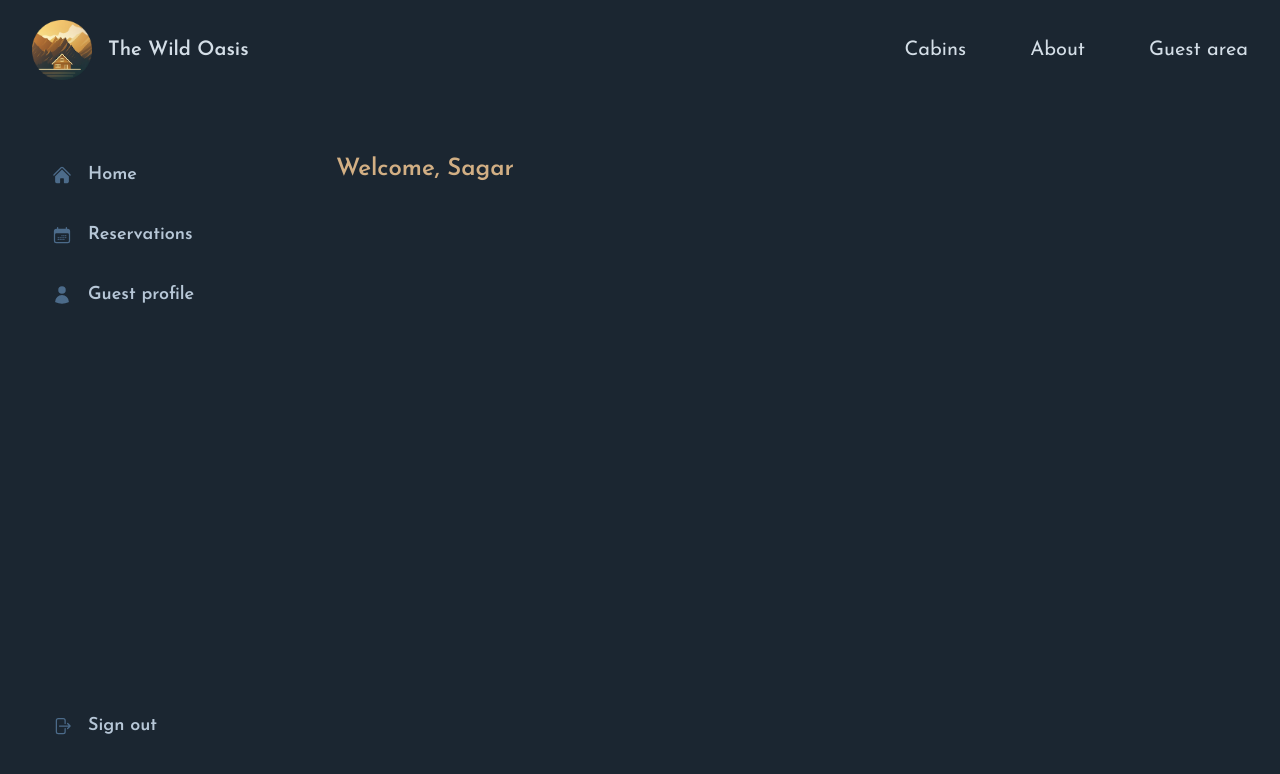
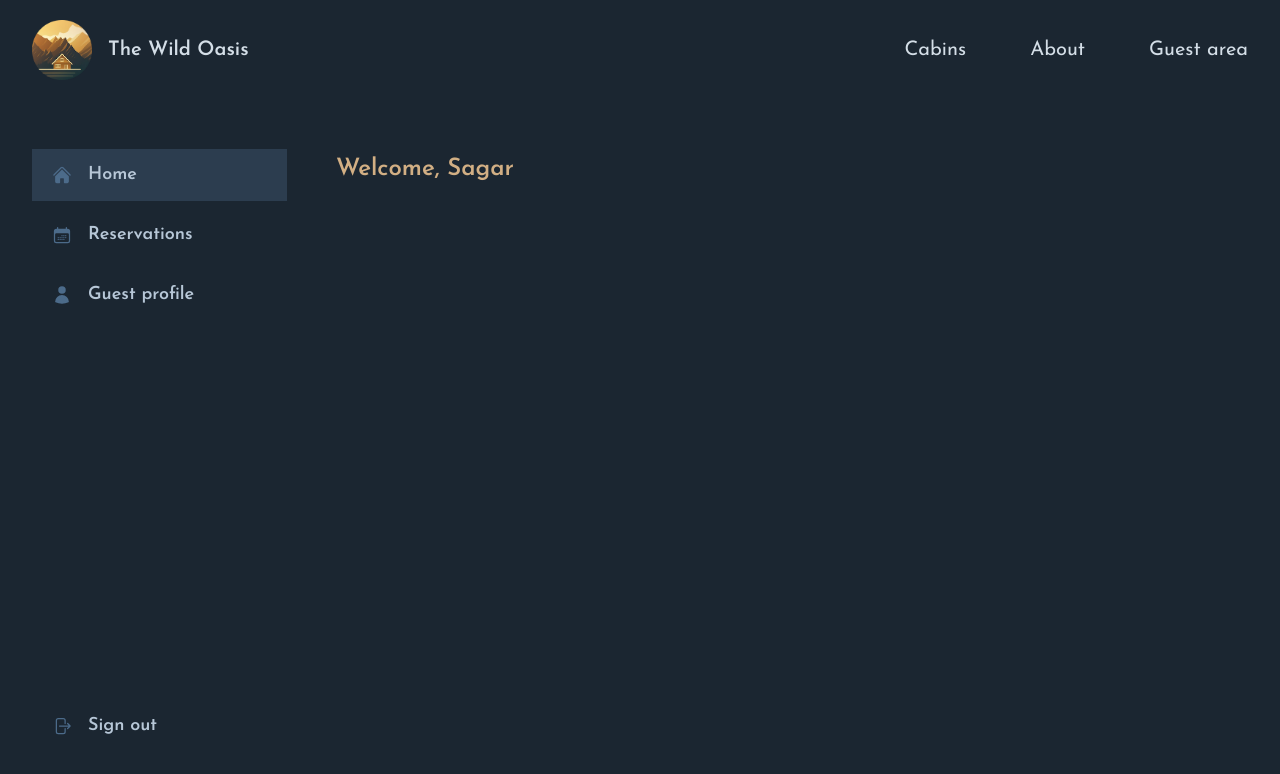
Before and after one commit to karuna-sagar/Next-Js, a Next.js app in the folder the-wild-oasis-website/: page /account in a window 1280 px wide. Shown: the top 774 px of the page. Built offline with nearby package versions, Linux system fonts and the light colour scheme.

Commit message:
`Update SideNavigation.js to change bg-primary-900 to bg-primary-800 in hover state`

```diff
--- a/the-wild-oasis-website/app/_components/SideNavigation.js
+++ b/the-wild-oasis-website/app/_components/SideNavigation.js
@@ -36,7 +36,7 @@ function SideNavigation() {
           <li key={link.name}>
             <Link
               className={`py-3 px-5 hover:bg-primary-900 hover:text-primary-100 transition-colors flex items-center gap-4 font-semibold text-primary-200 ${
-                pathName === link.href ? "bg-primary-900" : ""
+                pathName === link.href ? "bg-primary-800" : ""
               }`}
               href={link.href}
             >
```
